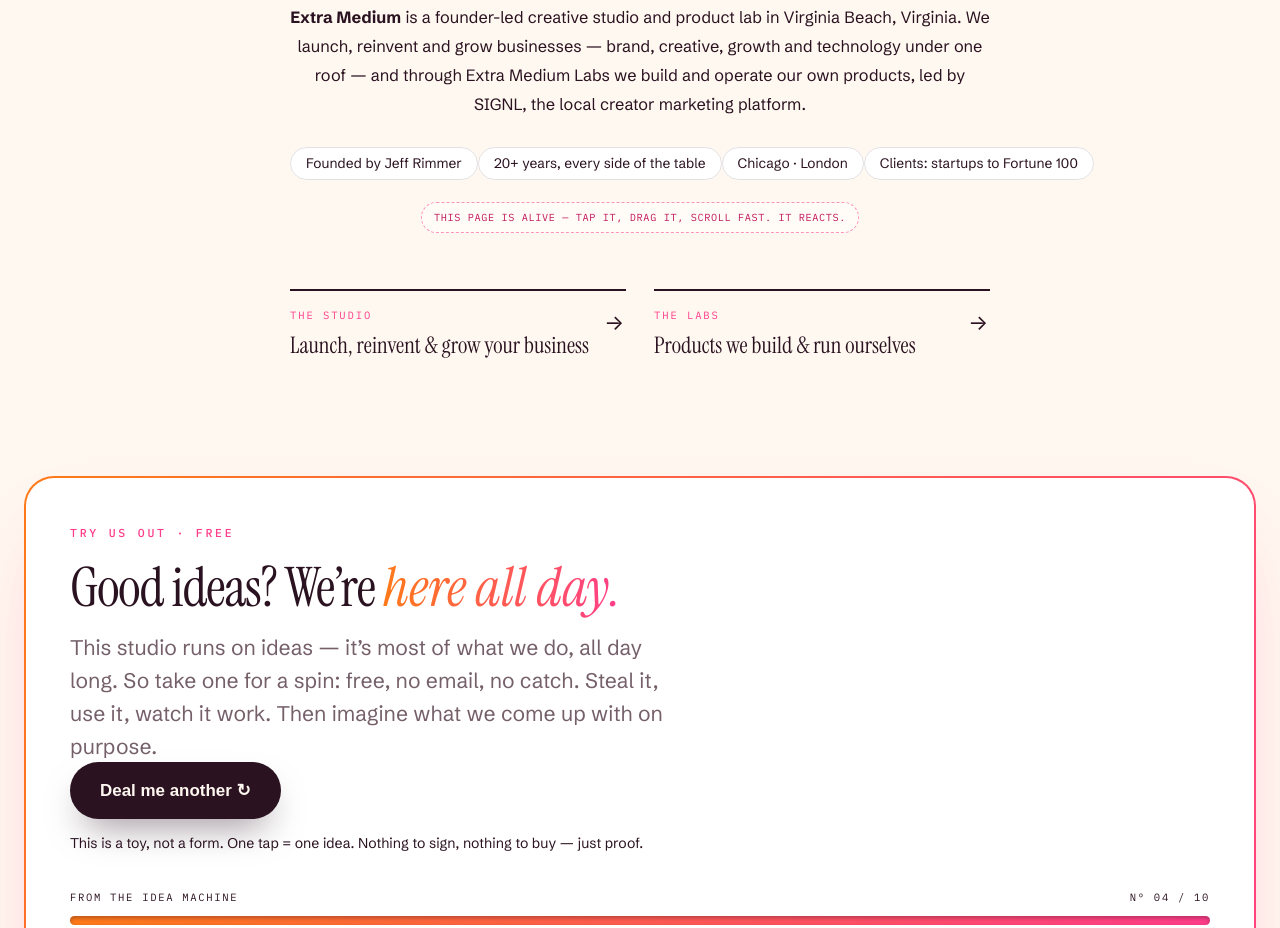
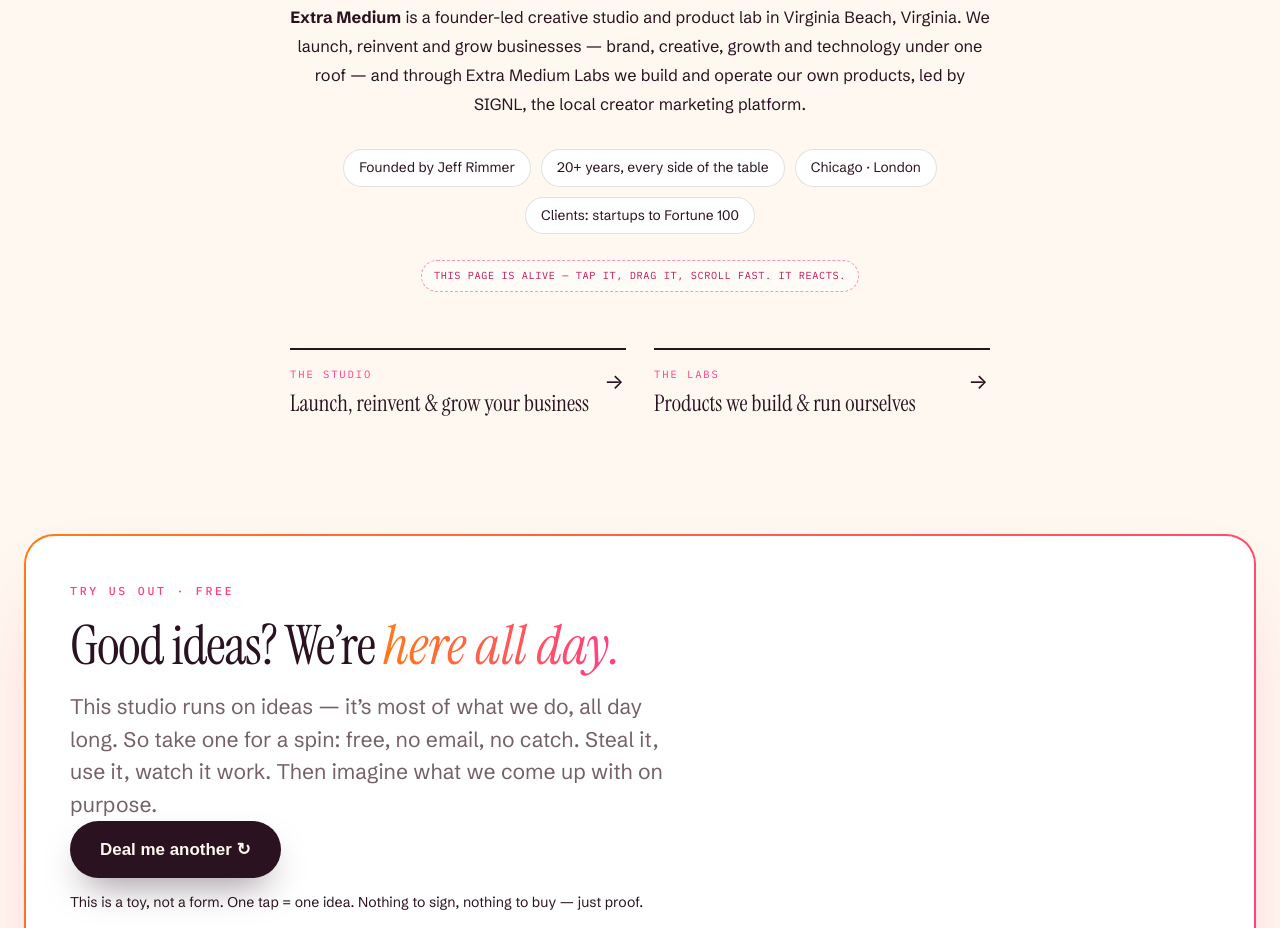
Before and after one commit to bigfatfigtree/xmedium, a plain HTML site: page index.html in a window 1280 px wide. Shown: the part 1296-2224 px from the top of the page. Drawn offline with Linux system fonts and the light colour scheme; animation ran at ten frames a second.

Commit message:
V9.3: manifesto facts get their own flex-wrap layout (flex was glance-scoped, pills overflowed)

```diff
--- a/assets/css/site.css
+++ b/assets/css/site.css
@@ -384,7 +384,7 @@
 .mani h1{font-size:clamp(2.7rem,6.2vw,4.7rem);line-height:1.03;margin:14px 0 22px}
 .mani .lede{font-size:1.22rem;line-height:1.6}
 .mani .def{font-size:1.02rem;line-height:1.78;color:var(--muted);margin-top:26px}
-.mani .facts{justify-content:center;margin-top:30px}
+.mani .facts{display:flex;flex-wrap:wrap;justify-content:center;margin-top:30px}
 .mani .drag-hint{margin:26px auto 0}
 .doors{display:grid;grid-template-columns:1fr 1fr;gap:28px;margin-top:56px;text-align:left}
 .door{display:block;border-top:2px solid var(--ink);padding:16px 34px 6px 0;position:relative;text-decoration:none;color:inherit}
```
